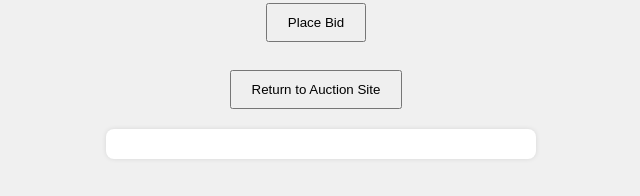
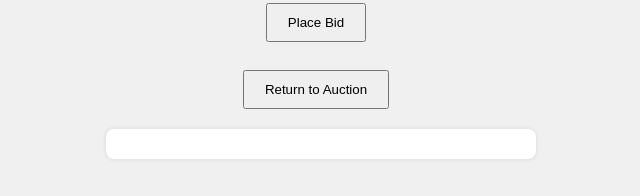
Before and after one commit to lawlessdesign21-lang/live-auction-app, a plain HTML site: page index.html in a window 1280 px wide. Shown: the part 160-356 px from the top of the page, 319-959 px from the left. Drawn offline with Linux system fonts and the light colour scheme; no server answers.

Commit message:
index.html

```diff
--- a/index.html
+++ b/index.html
@@ -61,7 +61,7 @@
 
     <br /><br />
     <a href="https://www.fmistemfoundation.org/auction-fmi-need">
-      <button>Return to Auction Site</button>
+      <button>Return to Auction</button>
     </a>
   </div>
 
```
